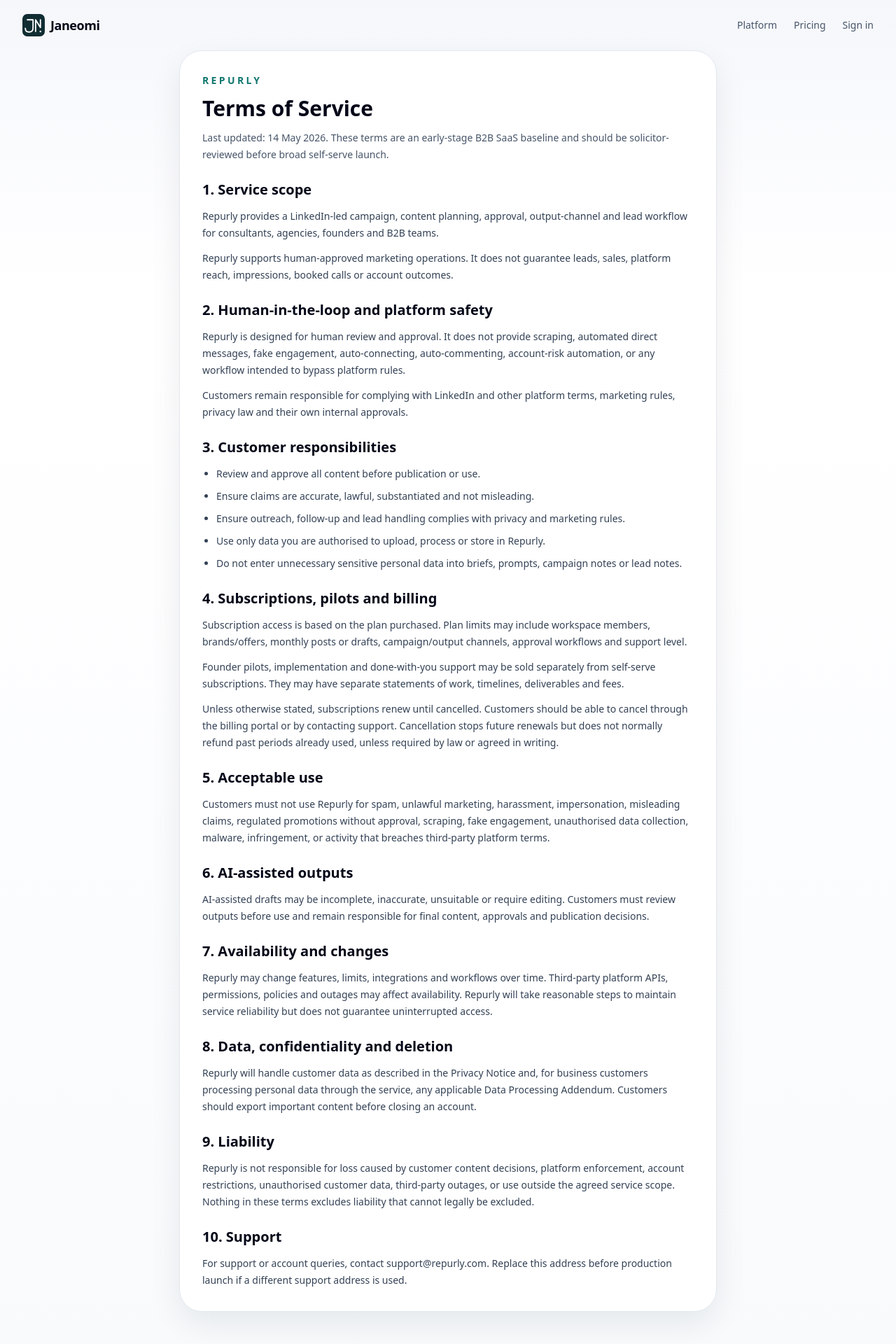
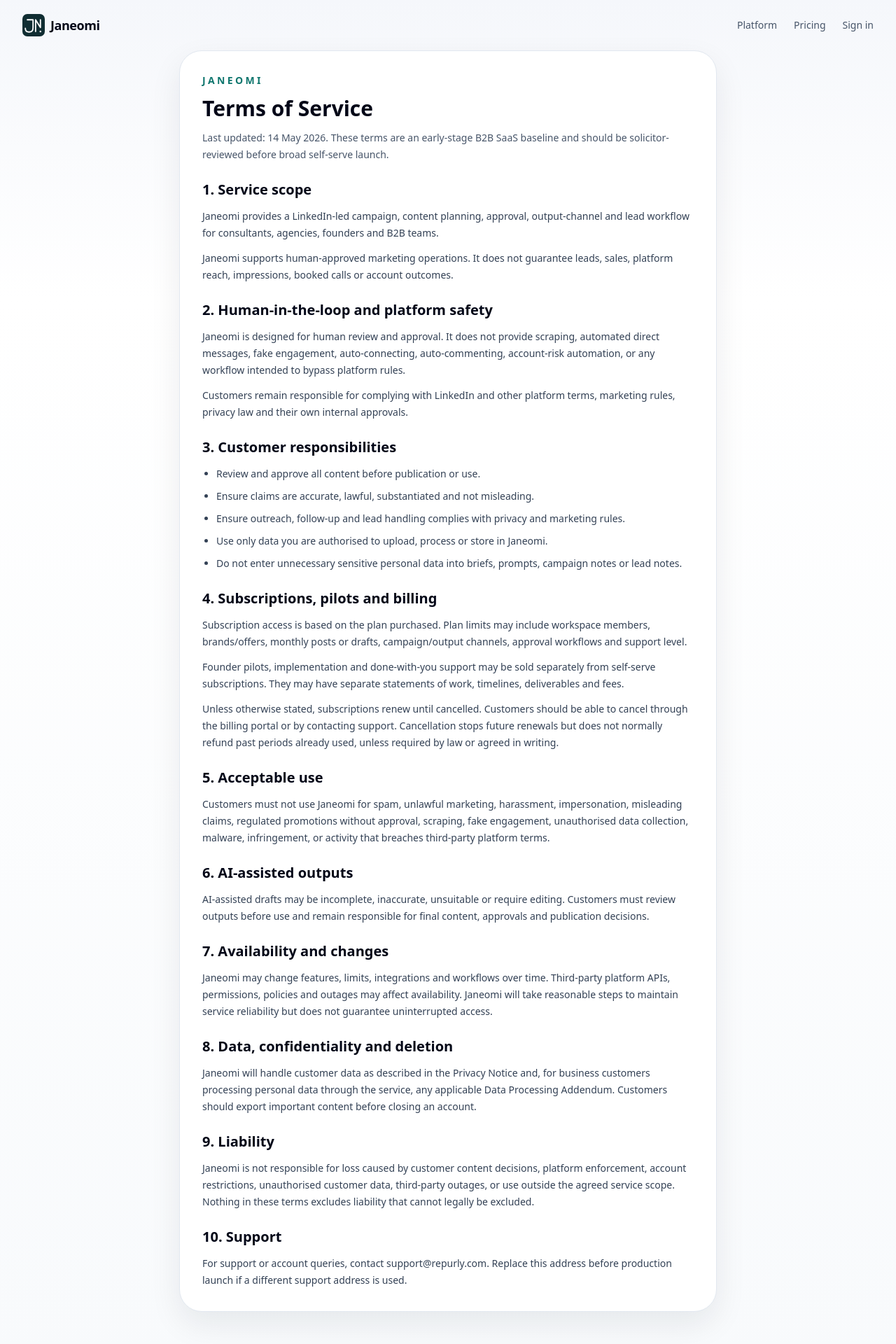
Before and after one commit to Jakoma-stack/Repurly, a Next.js app: page /terms in a window 1280 px wide. Shown: the top 1920 px of the page at 70% size. Built offline with nearby package versions, Linux system fonts and the light colour scheme; no server answers.

Commit message:
Align draft policy product name with Janeomi without changing terms or contacts

```diff
--- a/src/app/(marketing)/terms/page.tsx
+++ b/src/app/(marketing)/terms/page.tsx
@@ -2,20 +2,20 @@ export default function TermsPage() {
   return (
     <article className="mx-auto max-w-3xl space-y-6 rounded-[2rem] border border-slate-200 bg-white p-8 shadow-card">
       <div>
-        <p className="text-sm font-semibold uppercase tracking-[0.24em] text-teal-700">Repurly</p>
+        <p className="text-sm font-semibold uppercase tracking-[0.24em] text-teal-700">Janeomi</p>
         <h1 className="mt-3 text-3xl font-semibold text-slate-950">Terms of Service</h1>
         <p className="mt-3 text-sm leading-6 text-slate-600">Last updated: 14 May 2026. These terms are an early-stage B2B SaaS baseline and should be solicitor-reviewed before broad self-serve launch.</p>
       </div>
 
       <section className="space-y-3 text-sm leading-6 text-slate-700">
         <h2 className="text-xl font-semibold text-slate-950">1. Service scope</h2>
-        <p>Repurly provides a LinkedIn-led campaign, content planning, approval, output-channel and lead workflow for consultants, agencies, founders and B2B teams.</p>
-        <p>Repurly supports human-approved marketing operations. It does not guarantee leads, sales, platform reach, impressions, booked calls or account outcomes.</p>
+        <p>Janeomi provides a LinkedIn-led campaign, content planning, approval, output-channel and lead workflow for consultants, agencies, founders and B2B teams.</p>
+        <p>Janeomi supports human-approved marketing operations. It does not guarantee leads, sales, platform reach, impressions, booked calls or account outcomes.</p>
       </section>
 
       <section className="space-y-3 text-sm leading-6 text-slate-700">
         <h2 className="text-xl font-semibold text-slate-950">2. Human-in-the-loop and platform safety</h2>
-        <p>Repurly is designed for human review and approval. It does not provide scraping, automated direct messages, fake engagement, auto-connecting, auto-commenting, account-risk automation, or any workflow intended to bypass platform rules.</p>
+        <p>Janeomi is designed for human review and approval. It does not provide scraping, automated direct messages, fake engagement, auto-connecting, auto-commenting, account-risk automation, or any workflow intended to bypass platform rules.</p>
         <p>Customers remain responsible for complying with LinkedIn and other platform terms, marketing rules, privacy law and their own internal approvals.</p>
       </section>
 
@@ -25,7 +25,7 @@ export default function TermsPage() {
           <li>Review and approve all content before publication or use.</li>
           <li>Ensure claims are accurate, lawful, substantiated and not misleading.</li>
           <li>Ensure outreach, follow-up and lead handling complies with privacy and marketing rules.</li>
-          <li>Use only data you are authorised to upload, process or store in Repurly.</li>
+          <li>Use only data you are authorised to upload, process or store in Janeomi.</li>
           <li>Do not enter unnecessary sensitive personal data into briefs, prompts, campaign notes or lead notes.</li>
         </ul>
       </section>
@@ -39,7 +39,7 @@ export default function TermsPage() {
 
       <section className="space-y-3 text-sm leading-6 text-slate-700">
         <h2 className="text-xl font-semibold text-slate-950">5. Acceptable use</h2>
-        <p>Customers must not use Repurly for spam, unlawful marketing, harassment, impersonation, misleading claims, regulated promotions without approval, scraping, fake engagement, unauthorised data collection, malware, infringement, or activity that breaches third-party platform terms.</p>
+        <p>Customers must not use Janeomi for spam, unlawful marketing, harassment, impersonation, misleading claims, regulated promotions without approval, scraping, fake engagement, unauthorised data collection, malware, infringement, or activity that breaches third-party platform terms.</p>
       </section>
 
       <section className="space-y-3 text-sm leading-6 text-slate-700">
@@ -49,17 +49,17 @@ export default function TermsPage() {
 
       <section className="space-y-3 text-sm leading-6 text-slate-700">
         <h2 className="text-xl font-semibold text-slate-950">7. Availability and changes</h2>
-        <p>Repurly may change features, limits, integrations and workflows over time. Third-party platform APIs, permissions, policies and outages may affect availability. Repurly will take reasonable steps to maintain service reliability but does not guarantee uninterrupted access.</p>
+        <p>Janeomi may change features, limits, integrations and workflows over time. Third-party platform APIs, permissions, policies and outages may affect availability. Janeomi will take reasonable steps to maintain service reliability but does not guarantee uninterrupted access.</p>
       </section>
 
       <section className="space-y-3 text-sm leading-6 text-slate-700">
         <h2 className="text-xl font-semibold text-slate-950">8. Data, confidentiality and deletion</h2>
-        <p>Repurly will handle customer data as described in the Privacy Notice and, for business customers processing personal data through the service, any applicable Data Processing Addendum. Customers should export important content before closing an account.</p>
+        <p>Janeomi will handle customer data as described in the Privacy Notice and, for business customers processing personal data through the service, any applicable Data Processing Addendum. Customers should export important content before closing an account.</p>
       </section>
 
       <section className="space-y-3 text-sm leading-6 text-slate-700">
         <h2 className="text-xl font-semibold text-slate-950">9. Liability</h2>
-        <p>Repurly is not responsible for loss caused by customer content decisions, platform enforcement, account restrictions, unauthorised customer data, third-party outages, or use outside the agreed service scope. Nothing in these terms excludes liability that cannot legally be excluded.</p>
+        <p>Janeomi is not responsible for loss caused by customer content decisions, platform enforcement, account restrictions, unauthorised customer data, third-party outages, or use outside the agreed service scope. Nothing in these terms excludes liability that cannot legally be excluded.</p>
       </section>
 
       <section className="space-y-3 text-sm leading-6 text-slate-700">
```
